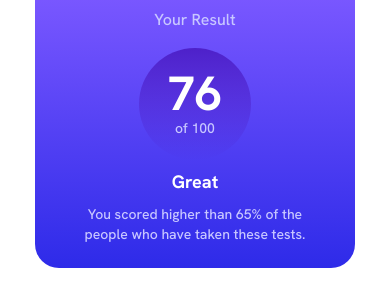
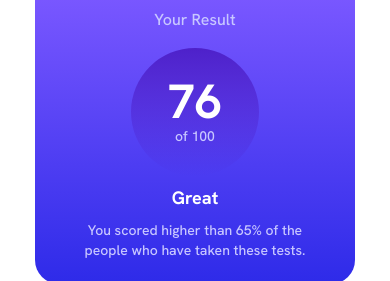
Before and after one commit to VickyAzola/ResponsiveResultSummary, a plain HTML site: page index.html in a window 390 px wide. Shown: the top 281 px of the page. Drawn offline with nearby package versions, Linux system fonts and the light colour scheme.

Commit message:
Add files via upload

```diff
--- a/index.html
+++ b/index.html
@@ -18,7 +18,7 @@
   <main class="max-w-xs md:grid md:grid-cols-2 md:max-w-xl md:shadow-2xl md:rounded-3xl">
     <section class="blue_section text-center px-10 pt-2 pb-6 rounded-br-3xl rounded-bl-3xl md:rounded-3xl">
       <p class="p_Color mb-4 md:mt-4 md:text-lg md:pb-2">Your Result</p>
-      <div class="circle m-auto flex flex-col justify-center">
+      <div class="circle m-auto flex flex-col justify-center aspect-square rounded-full w-32 h-32 md:w-40 md:h-40">
         <h1 class="text-white text-5xl font-bold md:text-6xl">76</h1>
         <p class="p_Color text-sm">of 100</p>
       </div>
--- a/style.css
+++ b/style.css
@@ -29,7 +29,6 @@ body {
     }
 }
 
-
 .blue_section {
     background: linear-gradient(hsl(252, 100%, 67%), hsl(241, 81%, 54%));
 }
@@ -40,16 +39,6 @@ body {
 
 .circle {
     background: linear-gradient(hsla(256, 72%, 46%, 1), hsla(241, 72%, 46%, 0));
-    border-radius: 50%;
-    width: 7rem;
-    height: 7rem;
-}
-
-@media (min-width: 700px) {
-    .circle {
-        width: 10rem;
-        height: 10rem;
-    }
 }
 
 .red_Color {
```
